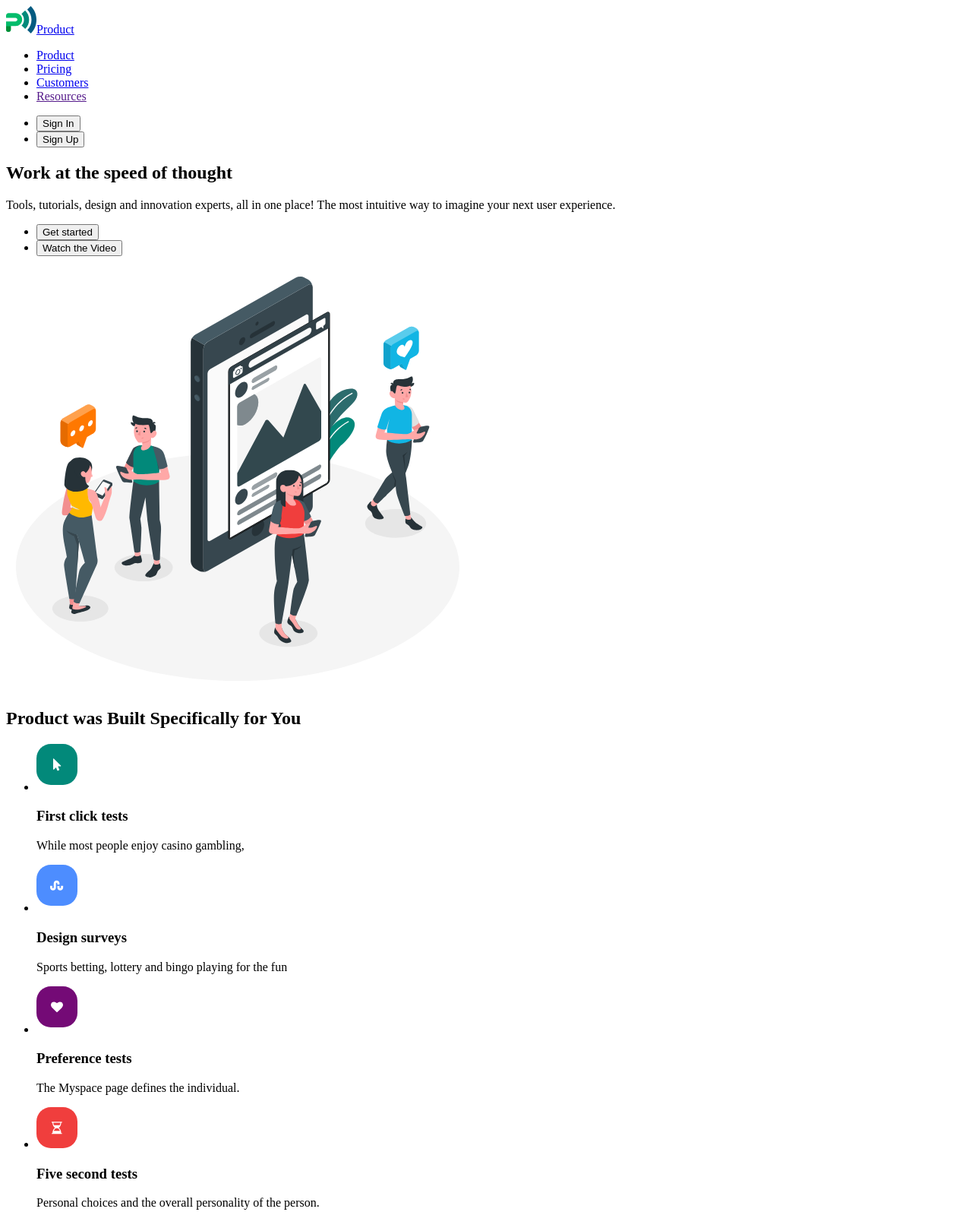
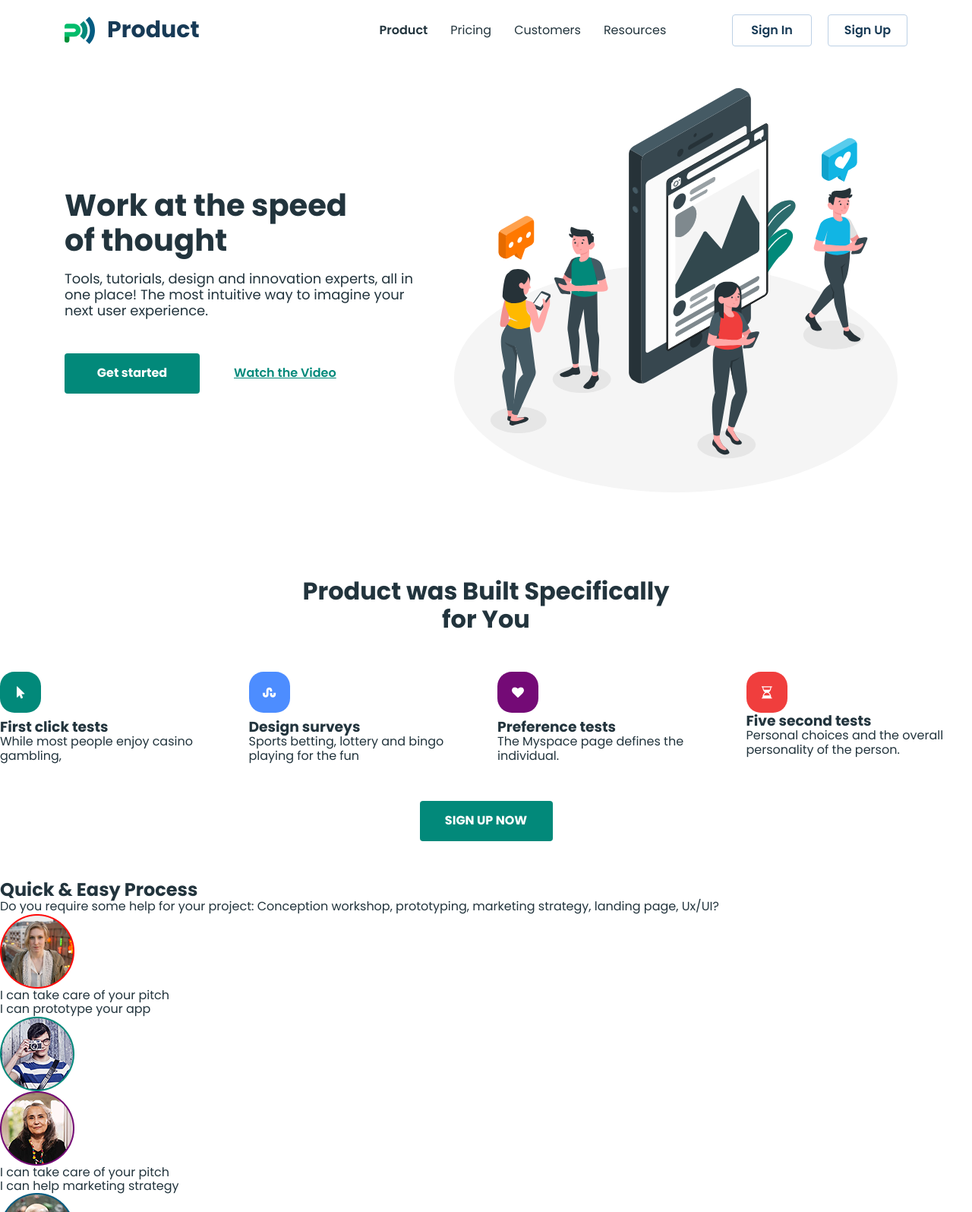
Before and after one commit to anastasiiahrebelnyk/blended-practice-1, a plain HTML site: page index.html in a window 1280 px wide. Shown: the top 1595 px of the page at 76% size. Drawn offline with nearby package versions, Linux system fonts and the light colour scheme.

Commit message:
second lesson

```diff
--- /dev/null
+++ b/css/styles.css
@@ -0,0 +1,232 @@
+/* RESET  */
+
+h1,
+h2,
+h3,
+h4,
+h5,
+h6,
+p {
+    margin: 0;
+}
+
+a {
+    text-decoration: none;
+}
+
+ul {
+    list-style-type: none;
+    margin: 0;
+    padding-left: 0;
+}
+
+button {
+    font-family: inherit;
+    cursor: pointer;
+}
+
+img {
+    display: block;
+}
+
+/* BASE STYLES  */
+
+body {
+    font-family: 'Poppins', sans-serif;
+    color: #22343d;
+    background-color: #fff;
+}
+
+.container {
+    width: 1150px;
+    /* content+padding-left+padding-right */
+    padding: 0 20px;
+    margin: 0 auto;
+}
+
+/* HEADER  */
+
+.header {}
+
+.header-container {
+    display: flex;
+    align-items: center;
+}
+
+.header-logo {
+    margin-right: 237px;
+}
+
+.logo {
+    display: flex;
+    align-items: center;
+    gap: 16px;
+    font-weight: 700;
+    font-size: 30px;
+    line-height: 0.93;
+    color: #173a56;
+}
+
+.header-nav {
+    margin-right: auto;
+}
+
+.header-nav-list {
+    display: flex;
+    /* gap: 30px; */
+    /* justify-content: space-between; */
+}
+
+.header-nav-item:not(:last-child) {
+    margin-right: 30px;
+}
+
+.header-nav-link {
+    display: block;
+    padding: 26px 0;
+    line-height: 1.75;
+    color: #22343d;
+}
+
+.current {
+    font-weight: 600;
+}
+
+.header-btn-list {
+    display: flex;
+    gap: 21px;
+}
+
+.header-btn-item {}
+
+.header-btn {
+    border: 1px solid #bcd0e5;
+    border-radius: 4px;
+    min-width: 105px;
+    height: 42px;
+    font-weight: 600;
+    text-align: center;
+    color: #173a56;
+    background-color: transparent;
+}
+
+.header-btn:hover,
+.header-btn:focus {
+    background-color: #02897a;
+    color: #fff;
+    border: none;
+}
+
+.container {}
+
+.hero-section {
+    padding-top: 25px;
+    padding-bottom: 100px;
+}
+
+.hero-container {
+    display:flex;
+    align-items: center;
+    justify-content: space-between;
+}
+
+.hero-section-title {
+    font-size: 40px;
+    max-width: 415px;
+    margin-bottom: 18px;
+}
+
+.hero-section-text {
+    font-size: 18px;
+    max-width: 465px;
+    margin-bottom: 45px;
+}
+
+.hero-section-list-buttons {
+    display: flex;
+    gap: 30px;
+    align-items: center;
+}
+
+.hero-section-list-item {}
+
+.hero-section-btn-first {
+    border-radius: 4px;
+        min-width: 178px;
+        height: 53px;
+        background: #02897a;
+        font-weight: 700;
+            font-size: 16px;
+            color: #fff;
+            border: none;
+}
+
+.hero-section-btn-second {
+    font-weight: 600;
+        font-size: 16px;
+        text-decoration: underline;
+        text-decoration-skip-ink: none;
+        color: #02897a;
+        border: none;
+        background: transparent;
+        padding: 0 15px;
+
+}
+
+.hero-section-btn:hover,
+.hero-section-btn:focus {
+
+}
+
+.hero-section-img {
+}
+
+/* PRODUCT SECTION  */
+
+.product-section {
+
+    padding-bottom: 50px;
+}
+
+.product-title {
+        font-size: 32px;
+        text-align: center;
+        color: #22343d;
+        max-width: 500px;
+        margin-bottom: 50px;
+        margin-left: auto;
+        margin-right: auto;
+}
+
+.product-list {
+    display: flex;
+    gap: 30px;
+    margin-bottom: 50px;
+
+}
+
+.product-list-item {
+    width: calc((100% - 3*30px)/4);
+}
+
+.product-list-img {}
+
+.product-list-subtitle {}
+
+.product-list-text {}
+
+.product-btn {
+    border-radius: 4px;
+       min-width: 175px;
+        height: 53px;
+        border: none;
+        background: #02897a;
+        font-weight: 700;
+font-size: 16px;
+color: #fff;
+text-transform: uppercase;
+margin-left: auto;
+    margin-right: auto;
+    display: block;
+
+}
--- a/index.html
+++ b/index.html
@@ -3,107 +3,210 @@
   <head>
     <meta charset="UTF-8" />
     <meta name="viewport" content="width=device-width, initial-scale=1.0" />
+    <link
+      rel="stylesheet"
+      href="node_modules/modern-normalize/modern-normalize.css"
+    />
+    <link rel="preconnect" href="https://fonts.googleapis.com" />
+    <link rel="preconnect" href="https://fonts.gstatic.com" crossorigin />
+    <link
+      href="https://fonts.googleapis.com/css2?family=Inter:ital,opsz,wght@0,14..32,100..900;1,14..32,100..900&family=Montserrat:ital,wght@0,100..900;1,100..900&family=Poppins:ital,wght@0,100;0,200;0,300;0,400;0,500;0,600;0,700;0,800;0,900;1,100;1,200;1,300;1,400;1,500;1,600;1,700;1,800;1,900&family=Roboto:ital,wght@0,100..900;1,100..900&display=swap"
+      rel="stylesheet"
+    />
+    <link rel="stylesheet" href="./css/styles.css" />
     <title>Business promotion</title>
   </head>
   <body>
-    <header>
-      <a href="./index.html">
-        <img src="./images/logo.svg" alt="logo" width=40" height="36" />Product
+    <header class="header">
+      <div class="container header-container">
+        <a class="header-logo logo" href="./index.html">
+          <img src="./images/logo.svg" alt="logo" width="40" height="36" />
+          Product
         </a>
-      <nav>
-        <ul>
-          <li><a href="./index.html">Product</a></li>
-          <li><a href="./pricing.html">Pricing</a></li>
-          <li><a href="./customers.html">Customers</a></li>
-          <li><a href="">Resources</a></li>
+
+        <nav class="header-nav">
+          <ul class="header-nav-list">
+            <li class="header-nav-item">
+              <a class="header-nav-link current" href="./index.html">Product</a>
+            </li>
+            <li class="header-nav-item">
+              <a class="header-nav-link" href="./pricing.html">Pricing</a>
+            </li>
+            <li class="header-nav-item">
+              <a class="header-nav-link" href="./customers.html">Customers</a>
+            </li>
+            <li class="header-nav-item">
+              <a class="header-nav-link" href="">Resources</a>
+            </li>
+          </ul>
         </nav>
-      <ul>
-        <li><button type="button">Sign In</button></li>
-        <li><button type="button">Sign Up</button></li>
+
+        <ul class="header-btn-list">
+          <li class="header-btn-item">
+            <button class="header-btn" type="button">Sign In</button>
+          </li>
+          <li class="header-btn-item">
+            <button class="header-btn" type="button">Sign Up</button>
+          </li>
         </ul>
+      </div>
     </header>
     <main>
-   <section>
-    <h1>Work at the speed
-of thought</h1>
-    <p>Tools, tutorials, design and innovation experts, all in one place! The most intuitive way to imagine your next user experience.</p>
-    <ul>
-        <li><button type="button">Get started</button></li>
-        <li><button type="button">Watch the Video</button></li>
-    </ul>
-    <img src="./images/hero-img.svg" alt="hero image"
-    width="610" height="555"/>
-   </section>
-       <section>
-        <h2>Product  was Built Specifically for You</h2>
-            <ul>
-                <li>
-                    <img src="./images/icon-1.svg" alt="an arrow on a green background">
-                    <h3>First click tests</h3>
-                    <p>While most people enjoy casino gambling,</p>
+      <section class="hero-section">
+        <div class="container hero-container">
+          <div class="hero-section-content">
+            <h1 class="hero-section-title">Work at the speed of thought</h1>
+            <p class="hero-section-text">
+              Tools, tutorials, design and innovation experts, all in one place!
+              The most intuitive way to imagine your next user experience.
+            </p>
+            <ul class="hero-section-list-buttons">
+              <li class="hero-section-list-item">
+                <button class="hero-section-btn-first" type="button">
+                  Get started
+                </button>
               </li>
-                <li>
-                    <img src="./images/icon-2.svg" alt="a wave icon on a blue background">
-                    <h3>Design surveys</h3>
-                    <p>Sports betting, lottery and bingo playing for the fun</p>
-                </li>
-                <li>
-                    <img src="./images/icon-3.svg" alt="a heart on a purple background">
-                    <h3>Preference tests</h3>
-                    <p>The Myspace page defines the individual.</p>
-                </li>
-                <li>
-                    <img src="./images/icon-4.svg" alt="a hourglass on an orange purple background">
-                    <h3>Five second tests</h3>
-                    <p>Personal choices and the overall personality of the person. </p>
+              <li class="hero-section-list-item">
+                <button class="hero-section-btn-second" type="button">
+                  Watch the Video
+                </button>
               </li>
             </ul>
-            <button type="button">sign up now</button>
-
+          </div>
+          <img
+            class="hero-section-img"
+            src="./images/hero-img.svg"
+            alt="hero image"
+            width="610"
+            height="555"
+          />
+        </div>
+      </section>
+      <section class="product-section">
+        <h2 class="product-title">Product was Built Specifically for You</h2>
+        <ul class="product-list">
+          <li class="product-list-item">
+            <img
+              class="product-list-img"
+              src="./images/icon-1.svg"
+              alt="an arrow on a green background"
+            />
+            <h3 class="product-list-subtitle">First click tests</h3>
+            <p class="product-list-text">
+              While most people enjoy casino gambling,
+            </p>
+          </li>
+          <li class="product-list-item">
+            <img
+              class="product-list-img"
+              src="./images/icon-2.svg"
+              alt="a wave icon on a blue background"
+            />
+            <h3 class="product-list-subtitle">Design surveys</h3>
+            <p class="product-list-text">
+              Sports betting, lottery and bingo playing for the fun
+            </p>
+          </li>
+          <li class="product-list-item">
+            <img
+              class="product-list-img"
+              src="./images/icon-3.svg"
+              alt="a heart on a purple background"
+            />
+            <h3 class="product-list-subtitle">Preference tests</h3>
+            <p class="product-list-text">
+              The Myspace page defines the individual.
+            </p>
+          </li>
+          <li class="product-list-item">
+            <img
+              class="product-list-img"
+              src="./images/icon-4.svg"
+              alt="a hourglass on an orange purple background"
+            />
+            <h3 class="product-list-subtitle">Five second tests</h3>
+            <p class="product-list-text">
+              Personal choices and the overall personality of the person.
+            </p>
+          </li>
+        </ul>
+        <button class="product-btn" type="button">sign up now</button>
       </section>
       <section>
         <h2>Quick & Easy Process</h2>
-            <p>Do you require some help for your project: Conception workshop,
-prototyping, marketing strategy, landing page, Ux/UI?</p>
+        <p>
+          Do you require some help for your project: Conception workshop,
+          prototyping, marketing strategy, landing page, Ux/UI?
+        </p>
         <ul>
           <li>
-                        <img src="./images/avatar1.png" alt="a woman in a coat" width="98" height="98">
+            <img
+              src="./images/avatar1.png"
+              alt="a woman in a coat"
+              width="98"
+              height="98"
+            />
             <p>I can take care of your pitch</p>
           </li>
           <li>
             <p>I can prototype your app</p>
-                        <img src="./images/avatar2.png" alt="a guy in a striped t-shirt with a camera" width="98" height="98">
-
+            <img
+              src="./images/avatar2.png"
+              alt="a guy in a striped t-shirt with a camera"
+              width="98"
+              height="98"
+            />
           </li>
           <li>
-                        <img src="./images/avatar3.png" alt="an elderly woman smiling" width="98" height="98">
+            <img
+              src="./images/avatar3.png"
+              alt="an elderly woman smiling"
+              width="98"
+              height="98"
+            />
             <p>I can take care of your pitch</p>
           </li>
           <li>
             <p>I can help marketing strategy</p>
-                        <img src="./images/avatar4.png" alt="a man in a red T-shirt" width="98" height="98">
+            <img
+              src="./images/avatar4.png"
+              alt="a man in a red T-shirt"
+              width="98"
+              height="98"
+            />
           </li>
         </ul>
         <button type="button">Contact our expert</button>
-
       </section>
 
       <section>
         <h2>Contents Strategies</h2>
-        <p>We focus on ergonomics and meeting you where you work. It's only a keystroke away. </p>
+        <p>
+          We focus on ergonomics and meeting you where you work. It's only a
+          keystroke away.
+        </p>
         <ul>
           <li>
-                <img src="./images/image-section-content-strategy-1.png" alt="glass skyscrapers">
-                <p>By Wahid Ari |  03 March 2019</p>
+            <img
+              src="./images/image-section-content-strategy-1.png"
+              alt="glass skyscrapers"
+            />
+            <p>By Wahid Ari | 03 March 2019</p>
             <h3>Increasing Prosperity With Positive Thinking</h3>
           </li>
           <li>
-                <img src="./images/image-section-content-strategy-2.png" alt="three people standing near a panoramic window overlooking skyscrapers">
+            <img
+              src="./images/image-section-content-strategy-2.png"
+              alt="three people standing near a panoramic window overlooking skyscrapers"
+            />
             <p>By Wahid Ari | 03 March 2019</p>
             <h3>Motivation Is The First Step To Success</h3>
           </li>
           <li>
-                <img src="./images/image-section-content-strategy-3.png" alt="two people with laptops looking at a note on a piece of paper">
+            <img
+              src="./images/image-section-content-strategy-3.png"
+              alt="two people with laptops looking at a note on a piece of paper"
+            />
             <p>By Wahid Ari | 03 March 2019</p>
             <h3>Success Steps For Your Personal Or Business</h3>
           </li>
```
Also changed, not shown: pricing.html (+7 -5 lines). Lines whose indentation alone changed are shown as unchanged.
